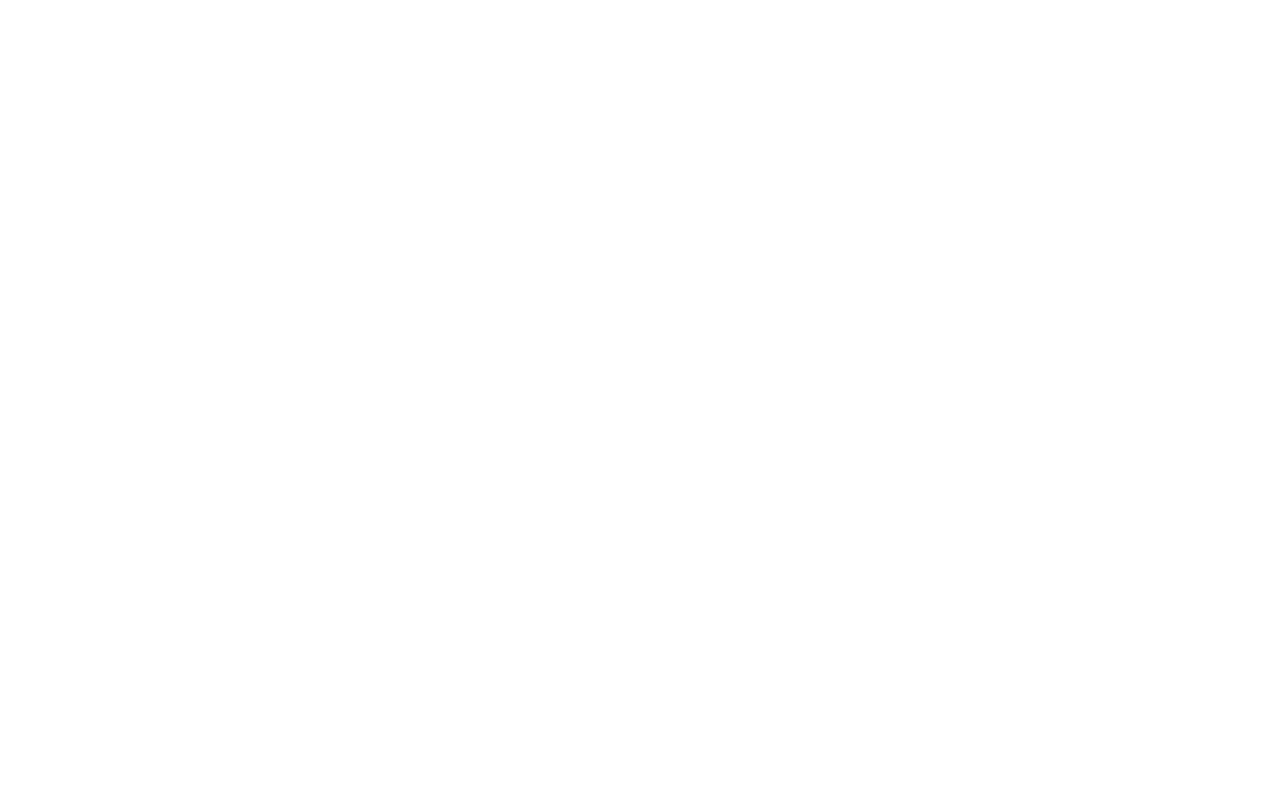
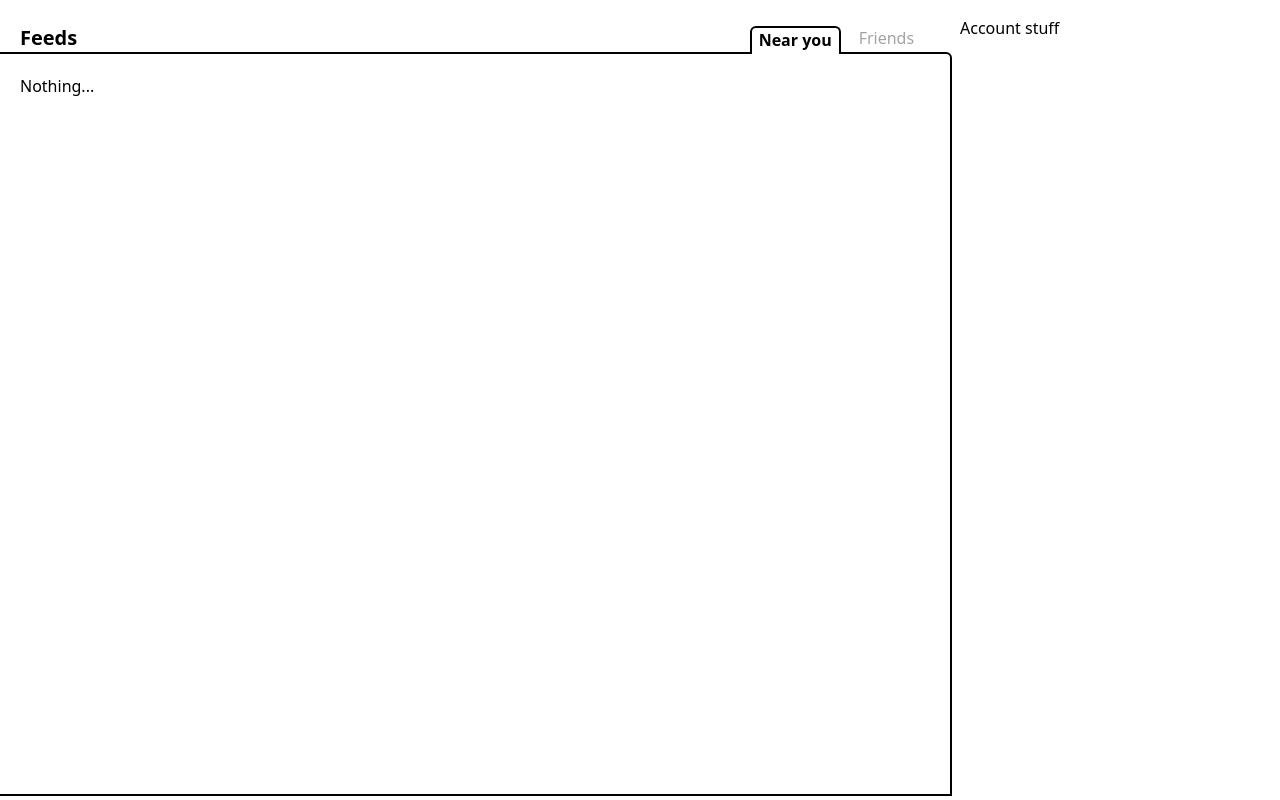
Before and after one commit to kriscCodes/spots, a React (Vite) app in the folder frontend/: page /feed/1 in a window 1280 px wide. Before the commit this address had no page. Built offline with nearby package versions, Linux system fonts and the light colour scheme.

Commit message:
added user feed pages with mock data

```diff
--- /dev/null
+++ b/frontend/pages/Feed.jsx
@@ -0,0 +1,145 @@
+import {useParams} from "react-router-dom";
+import {useEffect, useReducer, useState} from "react";
+import FriendsFeed from "./FriendsFeed.jsx";
+import NearbyFeed from "./NearbyFeed.jsx";
+
+const initState = {
+    username: '',
+    userData: {},
+    onNearbyFeed: true
+}
+
+const types = {
+    SET_USER: 'SET_USER',
+    SET_DATA: 'SET_DATA',
+    SET_ON_NEARBY_FEED: 'SET_ON_NEARBY_FEED'
+}
+
+const reducer = (state, action) => {
+    switch (action.type) {
+        case types.SET_USER:
+            return { ...state, username: action.pl };
+        case types.SET_DATA:
+            return { ...state, userData: action.pl };
+        case types.SET_ON_NEARBY_FEED:
+            return { ...state, onNearbyFeed: action.pl };
+        default:
+            return { ...state };
+    }
+}
+
+function Feed () {
+
+    const [state, dp] = useReducer(reducer, initState);
+    const {username} = useParams();
+
+    const tabStyle = `font-semibold mb-[-4px] rounded-t-md border-t-[2px] border-x-[2px]
+        border-t-black border-x-black before:content-["."] before:text-transparent before:-z-10 before:w-full
+        before:left-0 before:absolute before:bottom-[2px] before:bg-white before:translate-y-[50%]`
+
+    useEffect( () => {
+        dp({type: types.SET_USER, pl: username});
+
+        const fetchUserInfo = async () => {
+            try {
+                await fetch(`http://127.0.0.1:2700/api/user/${state.username}`)
+                    .then(response => {
+                        if (response.state === 200) {
+                            return response.json();
+                        }
+                        throw new Error('Did not find user');
+                    })
+                    .then(data => {
+                        dp({type: types.SET_DATA, pl: data});
+                    })
+            } catch (e) {
+                console.error('Error in getting user info', e)
+            }
+        }
+
+        // fetchUserInfo();
+        const mock = {
+            'id': 1,
+            'username': 'dj',
+            'email': 'test@test.com',
+            'password': '12345678',
+            'visibility': true,
+            'friends': {'ids': [
+                    2, 3, 4, 5, 6
+                ]},
+            'events': {
+                'names': ['musical event']
+            },
+            'locations': {
+                'names': ['Restaurant']
+            }
+        }
+        dp({type: types.SET_DATA, pl: mock});
+    }, [])
+
+    const handleTabClick = (tabName) => {
+        if (tabName === 'Near you' && !state.onNearbyFeed) {
+            dp({type: types.SET_ON_NEARBY_FEED, pl: true});
+        }
+        else if (tabName === 'Friends' && state.onNearbyFeed) {
+            dp({type: types.SET_ON_NEARBY_FEED, pl: false});
+        }
+    }
+
+
+    return (
+        <div
+            className='relative w-full h-screen flex'
+        >
+            <div
+                className='w-3/4 pr-2 mb-10'
+            >
+                <header
+                    className='h-fit pt-2 px-5 flex items-center'
+                >
+                    <span className='w-[80%] text-xl font-bold'>
+                        Feeds
+                    </span>
+                    <div
+                        className='w-[20%] flex justify-evenly'
+                    >
+                        <span
+                            className={`relative w-1/2 z-10 text-center
+                            ${state.onNearbyFeed ? tabStyle : 'text-neutral-400'}`}
+                            onClick={() => handleTabClick('Near you')}
+                        >
+                            Near you
+                        </span>
+                        <span
+                            className={`relative w-1/2 z-10 text-center
+                            ${!state.onNearbyFeed ? tabStyle : 'text-neutral-400'}`}
+                            // className={`w-1/2 text-center ${!state.onNearbyFeed ? 'font-semibold' : 'text-neutral-400'}`}
+                            onClick={() => handleTabClick('Friends')}
+                        >
+                            Friends
+                        </span>
+                    </div>
+                </header>
+                <div
+                    // className='h-full border-t-[2px] border-t-black rounded-t-md'
+                    className='h-full border-t-[2px] border-t-black border-b-[2px] overflow-scroll border-r-[2px] rounded-tr-md border-black'
+
+                >
+                    {
+                        state.onNearbyFeed ?
+                            <NearbyFeed data={state.userData} /> :
+                            <FriendsFeed data={state.userData.friends.ids} />
+
+                    }
+                </div>
+            </div>
+            <div
+                className='w-1/4'
+            >
+                Account stuff
+            </div>
+        </div>
+    )
+}
+
+export default Feed;
--- /dev/null
+++ b/frontend/pages/FriendCard.jsx
@@ -0,0 +1,67 @@
+import {useEffect, useState} from "react";
+
+
+function FriendCard (props) {
+    console.log(props.friendId)
+    const [friendData, setFriendData] = useState({});
+
+    useEffect( () => {
+        // dp({type: types.SET_USER, pl: username});
+
+        const fetchFriendData = async () => {
+            try {
+                await fetch(`http://127.0.0.1:2700/api/user/${state.username}`)
+                    .then(response => {
+                        if (response.state === 200) {
+                            return response.json();
+                        }
+                        throw new Error('Did not find user');
+                    })
+                    .then(data => {
+                        // dp({type: types.SET_DATA, pl: data});
+                        setFriendData(data)
+                    })
+            } catch (e) {
+                console.error('Error in getting user info', e)
+            }
+        }
+
+        // fetchFriendData();
+        const mock = {
+            'id': 2,
+            'username': 'friend 2',
+            'email': 'test@test.com',
+            'password': '12345678',
+            'visibility': true,
+            'friends': {'ids': [
+                    2, 3, 4, 5, 6
+                ]},
+            'events': {
+                'names': ['musical event']
+            },
+            'locations': {
+                'names': ['Restaurant']
+            }
+        }
+        setFriendData(mock);
+        // dp({type: types.SET_DATA, pl: mock});
+    }, [])
+
+    return (
+        !friendData.visibility ? <></> :
+        <div
+            className='min-h-[200px] w-full bg-red-400 rounded-lg z-20 overflow-scroll p-4'
+        >
+            <span
+                className='font-semibold text-lg'
+            >
+                {friendData.username}
+            </span>
+            <div>
+                I am going to {friendData.events.names[0]}
+            </div>
+        </div>
+    )
+}
+
+export default FriendCard;
--- /dev/null
+++ b/frontend/pages/FriendsFeed.jsx
@@ -0,0 +1,22 @@
+import FriendCard from "./FriendCard.jsx";
+import {useState} from "react";
+
+function FriendsFeed (props) {
+
+    const [friends, setFriends] = useState(props.data);
+    console.log(friends)
+
+    return (
+        <div
+            className='w-full h-full p-5 flex flex-col gap-5 overflow-scroll items-center'
+        >
+            {
+                friends.map(number => (
+                    <FriendCard key={'friend' + number} friendId={number} />
+                ))
+            }
+        </div>
+    )
+}
+
+export default FriendsFeed;
--- /dev/null
+++ b/frontend/pages/NearbyFeed.jsx
@@ -0,0 +1,13 @@
+
+
+function NearbyFeed () {
+    return (
+        <div
+            className='w-full h-full p-5 overflow-scroll'
+        >
+            Nothing...
+        </div>
+    )
+}
+
+export default NearbyFeed;
--- a/frontend/src/App.jsx
+++ b/frontend/src/App.jsx
@@ -6,6 +6,7 @@ import Navigation from "../pages/Navigation.jsx";
 import Dashboard from '../pages/Dashboard.jsx';
 import UserProfile from '../pages/UserProfile.jsx';
 import EventPage from "../pages/EventPage.jsx";
+import Feed from "../pages/Feed.jsx";
 
 function App() {
 	return (
@@ -20,6 +21,7 @@ function App() {
 						<Route path="/event" element={<EventPage />} />
 						<Route path="/dashboard" element={<Dashboard />} />
 						<Route path="/user/:username" element={<UserProfile />} />
+						<Route path="/feed/:username" element={<Feed />} />
 					</Routes>
 				</div>
 			</Router>
```
